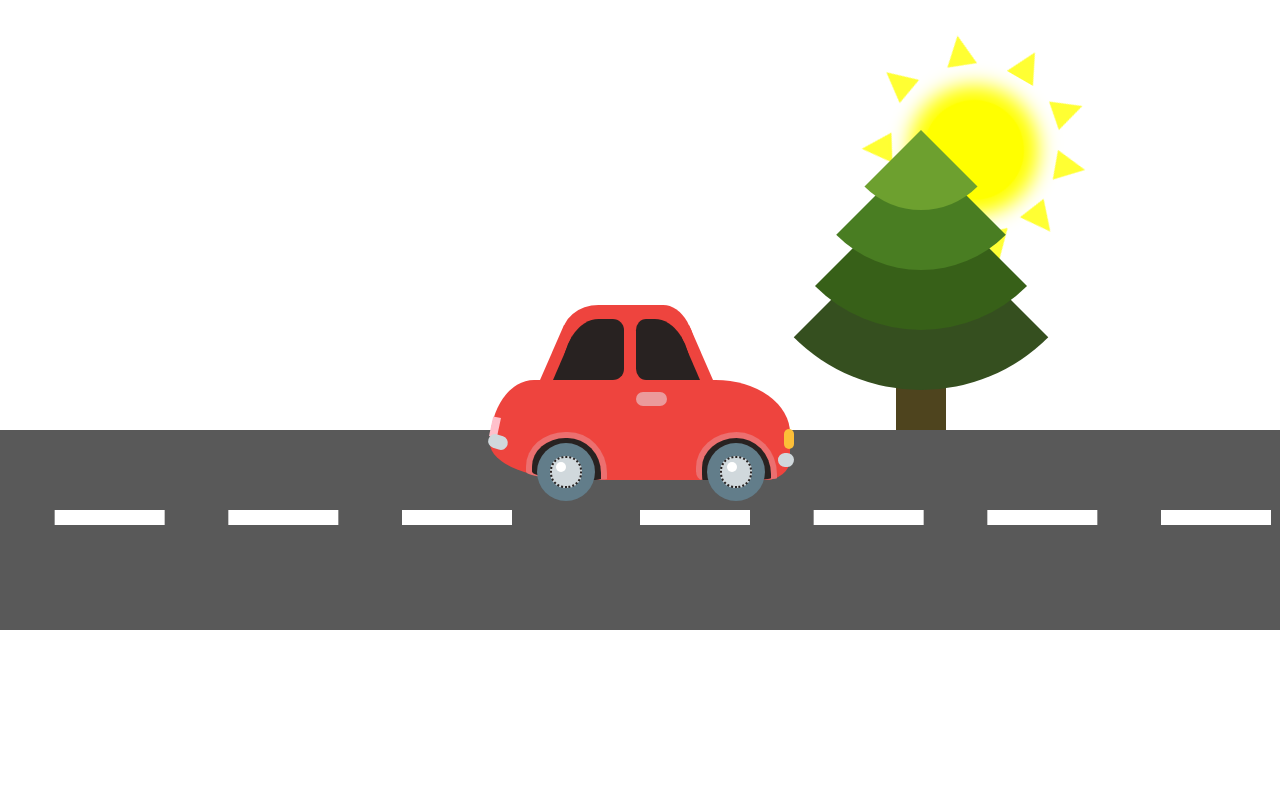
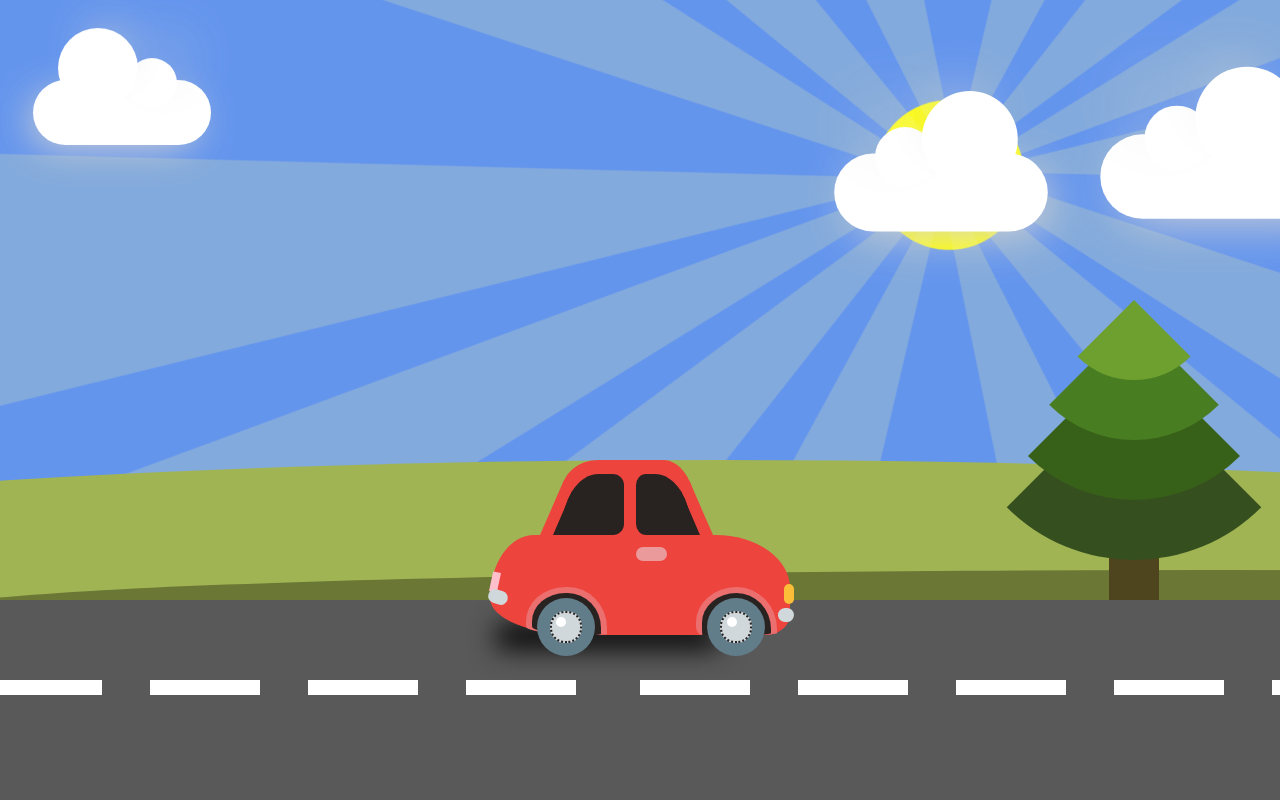
Before and after one commit to kitfoster/css-car, a plain HTML site: page index.html in a window 1280 px wide. Drawn offline with Linux system fonts and the light colour scheme.

Commit message:
improve animations and sun rays

```diff
--- a/index.html
+++ b/index.html
@@ -4,6 +4,50 @@
     <link rel="stylesheet" href="style.css">
   </head>
   <body>
+    <div class="background">
+      <div class="sky"></div>
+      <div class="sun">
+        <div class="rays one">
+          <div class="ray one"></div>
+          <div class="ray two"></div>
+          <div class="ray three"></div>
+          <div class="ray four"></div>
+          <div class="ray five"></div>
+          <div class="ray six"></div>
+          <div class="ray seven"></div>
+        </div>
+        <div class="rays two">
+          <div class="ray one"></div>
+          <div class="ray two"></div>
+          <div class="ray three"></div>
+          <div class="ray four"></div>
+          <div class="ray five"></div>
+          <div class="ray six"></div>
+          <div class="ray seven"></div>
+        </div>
+      </div>
+      <div class="cloud one"></div>
+      <div class="cloud two"></div>
+      <div class="cloud three"></div>
+      <div class="cloud four"></div>
+      <div class="road"></div>
+      <div class="road two"></div>
+      <div class="hill one"></div>
+      <div class="hill two"></div>
+      <div class="hill three"></div>
+      <div class="tree">
+        <div class="leaves four"></div>
+        <div class="leaves three"></div>
+        <div class="leaves two"></div>
+        <div class="leaves one"></div>
+      </div>
+      <div class="tree two">
+        <div class="leaves four"></div>
+        <div class="leaves three"></div>
+        <div class="leaves two"></div>
+        <div class="leaves one"></div>
+      </div>
+    </div>
     <div class="car">
       <div class="roof">
         <div class="window back"></div>
@@ -21,33 +65,5 @@
         <div class="frontlight"></div>
       </div>
     </div>
-    <div class="background">
-      <div class="sun">
-        <div class="ray one"></div>
-        <div class="ray two"></div>
-        <div class="ray three"></div>
-        <div class="ray four"></div>
-        <div class="ray five"></div>
-        <div class="ray six"></div>
-        <div class="ray seven"></div>
-        <div class="ray eight"></div>
-        <div class="ray nine"></div>
-        <div class="ray ten"></div>
-      </div>
-      <div class="road"></div>
-      <div class="road two"></div>
-      <div class="tree">
-        <div class="leaves four"></div>
-        <div class="leaves three"></div>
-        <div class="leaves two"></div>
-        <div class="leaves one"></div>
-      </div>
-      <div class="tree two">
-        <div class="leaves four"></div>
-        <div class="leaves three"></div>
-        <div class="leaves two"></div>
-        <div class="leaves one"></div>
-      </div>
-    </div>
   </body>
 </html>
--- a/style.css
+++ b/style.css
@@ -1,3 +1,8 @@
+body {
+  max-height: 100vh;
+  overflow: hidden;
+}
+
 /* animations */
 
 body:hover .road {
@@ -16,14 +21,28 @@ body:hover .road.two {
 
 body:hover .tree {
   animation-name: tree1;
-  animation-duration: 2s;
+  animation-duration: 15s;
   animation-iteration-count: infinite;
   animation-timing-function: linear;
 }
 
 body:hover .tree.two {
   animation-name: tree2;
-  animation-duration: 2s;
+  animation-duration: 15s;
+  animation-iteration-count: infinite;
+  animation-timing-function: linear;
+}
+
+body:hover .hill.one {
+  animation-name: hill1;
+  animation-duration: 45s;
+  animation-iteration-count: infinite;
+  animation-timing-function: linear;
+}
+
+body:hover .hill.two {
+  animation-name: hill2;
+  animation-duration: 45s;
   animation-iteration-count: infinite;
   animation-timing-function: linear;
 }
@@ -38,6 +57,34 @@ body:hover .wheel {
 body:hover .sun {
   animation-name: rotate;
   animation-duration: 60s;
+  animation-iteration-count: infinite;
+  animation-timing-function: linear;
+}
+
+body:hover .cloud.one {
+  animation-name: cloud1;
+  animation-duration: 60s;
+  animation-iteration-count: infinite;
+  animation-timing-function: linear;
+}
+
+body:hover .cloud.two {
+  animation: cloud2 60s;
+  animation-iteration-count: infinite;
+  animation-timing-function: linear;
+}
+
+body:hover .cloud.three {
+  animation-name: cloud3;
+  animation-duration: 60s;
+  animation-iteration-count: infinite;
+  animation-timing-function: linear;
+}
+
+body:hover .cloud.four {
+  animation-name: cloud4;
+  animation-duration: 60s;
+  animation-delay: 15s;
   animation-iteration-count: infinite;
   animation-timing-function: linear;
 }
@@ -71,12 +118,69 @@ body:hover .sun {
   to {margin-left: 0;}
 }
 
+@keyframes hill1
+{
+  0% { margin-left: 0;}
+  60% {margin-left: -210%; z-index: 3;}
+  61% {margin-left: -210%; z-index: -1;}
+  62% {margin-left: 100%; z-index: -1;}
+  63% {margin-left: 100%; z-index: 3;}
+  100% {margin-left: 0; z-index: 3;}
+}
+
+@keyframes hill2
+{
+  0% { left: 150%;}
+  97% { left: -200%; z-index: 3;}
+  98% { left: -200%; z-index: -1;}
+  99% { left: 150%; z-index: -1;}
+  100% { left: 150%; z-index: 3;}
+}
+
+@keyframes cloud1
+{
+  0% { right: 100px;}
+  80% { right: 120%; top: 20vh; }
+  81% { right: 120%; top: -10vh; }
+  82% { right: -20%; top: -10vh; }
+  83% { right: -20%; top: 20vh; }
+  100% { right: 100px; top: 20vh; }
+}
+
+@keyframes cloud2
+{
+  0% { left: 200px;}
+  20% { left: -200px; top: 10vh; }
+  21% { left: -200px; top: -10vh; }
+  22% { left: 120%; top: -10vh; }
+  23% { left: 120%; top: 10vh; }
+  100% { left: 200px; }
+}
+
+@keyframes cloud3
+{
+  0% { left: 100%;}
+  97% { left: -500px; top: 18vh; }
+  98% { left: -500px; top: -20vh; }
+  99% { left: 120%; top: -20vh; }
+  100% { left: 100%; top: 18vh; }
+}
+
+@keyframes cloud4
+{
+  0% { left: 100%;}
+  97% { left: -500px; top: 12vh; }
+  98% { left: -500px; top: -20vh; }
+  99% { left: 120%; top: -20vh; }
+  100% { left: 100%; top: 12vh; }
+}
+
 /* car */
 
 .car {
   position: absolute;
-  bottom: 40vh;
-  z-index: 1;
+  bottom: 165px;
+  z-index: 5;
   left: calc(50vw - 150px);
 }
 
@@ -85,6 +189,7 @@ body:hover .sun {
   border-radius: 16% 27% 9% 33% / 69% 58% 22% 40%;
   width: 300px;
   height: 100px;
+  box-shadow: -32px 51px 27px -38px black;
 }
 
 .body::before {
@@ -190,6 +295,7 @@ body:hover .sun {
   margin-top: 63px;
   z-index: 1;
   margin-left: 47px;
+  /* box-shadow: -7px 12px 31px -10px black; */
 }
 
 .wheel::before {
@@ -282,84 +388,154 @@ body:hover .sun {
   left: 0;
 }
 
+.sky {
+  height: 100%;
+  z-index: 1;
+  background-color: cornflowerblue;
+  width: 100%;
+}
+
 .sun {
   position: absolute;
-  width: 100px;
-  height: 100px;
   top: 100px;
   right: 20vw;
-  border-radius: 50px;
+  width: 150px;
+  height: 150px;
+  border-radius: 75px;
+  z-index: 2;
   background-color: yellow;
-  box-shadow: 0px 0px 20px 15px yellow;
+  display: flex;
+  align-items: center;
+  justify-content: center;
+}
+
+.rays {
+  position: absolute;
+}
+
+.rays.two {
+  transform: rotate(180deg);
 }
 
 .ray {
+  border-bottom: 100vw solid rgba(255,255,153,0.2);
+  border-left: 10vw solid transparent;
+  border-right: 10vw solid transparent;
   position: absolute;
-  width: 0;
-	height: 0;
-	border-left: 15px solid transparent;
-	border-right: 15px solid transparent;
-  border-bottom: 30px solid yellow;
-  opacity: 0.8;
+  z-index: 0;
+  transform-origin: top center;
 }
 
 .ray.one {
-  margin-left: 39px;
-  margin-top: -65px;
+  transform: rotate(15deg);
+  right: -12vw;
+  top: 0;
+  border-left: 15vw solid transparent;
+  border-right: 12vw solid transparent;
 }
 
 .ray.two {
-  margin-left: 97px;
-  margin-top: -46px;
-  transform: rotate(41deg);
+  transform: rotate(34deg);
+  right: -10vw;
+  top: -1vh;
 }
 
 .ray.three {
-  margin-left: 127px;
-  margin-top: 2px;
-  transform: rotate(70deg);
+  transform: rotate(53deg);
+  right: -11vw;
+  top: 0vh;
+  border-left: 15vw solid transparent;
+  border-right: 12vw solid transparent;
 }
 
 .ray.four {
-  margin-left: 128px;
-  margin-top: 62px;
-  transform: rotate(112deg);
+  transform: rotate(85deg);
+  right: -14vw;
+  top: 0vh;
+  border-left: 13vw solid transparent;
+  border-right: 12vw solid transparent
 }
 
 .ray.five {
-  margin-left: 102px;
-  margin-top: 107px;
-  transform: rotate(138deg);
+  transform: rotate(105deg);
+  right: -15vw;
+  top: 2vh;
 }
 
 .ray.six {
-  margin-left: 50px;
-  margin-top: 129px;
-  transform: rotate(170deg);
+  transform: rotate(130deg);
+  right: -16vw;
+  top: -1vh;
+  border-left: 15vw solid transparent;
+  border-right: 12vw solid transparent;
 }
 
 .ray.seven {
-  margin-left: -6px;
-  margin-top: 122px;
-  transform: rotate(208deg);
+  transform: rotate(170deg);
+  right: -15vw;
+  top: -1vh;
+  border-left: 15vw solid transparent;
+  border-right: 12vw solid transparent;
 }
 
-.ray.eight {
-  margin-left: -50px;
-  margin-top: 82px;
-  transform: rotate(238deg);
+.cloud {
+  width: 178px;
+  height: 65px;
+  border-radius: 41px;
+  background-color: white;
+  box-shadow: 8px 8px 38px -6px lightgrey;
+  position: absolute;
+  z-index: 4;
 }
 
-.ray.nine {
-  margin-left: -65px;
-  margin-top: 14px;
-  transform: rotate(280deg);
+.cloud.one {
+  top: 20vh;
+  right: 100px;
+  transform: scale(1.2);
 }
 
-.ray.ten {
-  margin-left: -27px;
-  margin-top: -44px;
-  transform: rotate(321deg);
+.cloud.two {
+  top: 10vh;
+  left: 200px;
+  transform: scale(-1, 1);
+}
+
+.cloud.three {
+  top: 18vh;
+  left: 100%;
+  transform: scale(1.3);
+}
+
+.cloud.four {
+  top: 12vh;
+  left: calc(100% + 500px);
+  transform: scale(0.9);
+}
+
+.cloud:before {
+  content: "";
+  display: block;
+  position: absolute;
+  background-color: white;
+  height: 50px;
+  width: 50px;
+  border-radius: 25px;
+  bottom: 37px;
+  left: 34px;
+  box-shadow: -12px -25px 54px -11px lightgrey;
+}
+
+.cloud:after {
+  content: "";
+  display: block;
+  position: absolute;
+  background-color: white;
+  height: 80px;
+  width: 80px;
+  border-radius: 40px;
+  bottom: 37px;
+  left: 73px;
+  box-shadow: -10px -21px 43px -22px lightgrey;
 }
 
 .road {
@@ -367,8 +543,8 @@ body:hover .sun {
   width: 100%;
   height: 200px;
   background-color: #595959;
-  z-index: -1;
-  bottom: calc(40vh - 150px);
+  z-index: 4;
+  bottom: 0;
 }
 
 .road.two {
@@ -381,7 +557,7 @@ body:hover .sun {
   position: absolute;
   border-bottom: 55px dashed white;
   height: 80px;
-  width: 90%;
+  width: 95%;
 }
 
 .road:after {
@@ -393,14 +569,42 @@ body:hover .sun {
   margin-top: 95px;
 }
 
+.hill {
+  position: absolute;
+  height: 30vh;
+  width: 200%;
+  background-color: #A0B454;
+  bottom: 100px;
+  border-radius: 50% / 15vh;
+  left: -5%;
+  z-index: 3;
+}
+
+.hill.two {
+  transform: rotate(-2deg);
+  background-color: #7f9137;
+  left: 100%;
+  height: 50vh;
+  bottom: -100px;
+  border-radius: 50% / 25vh;
+}
+
+.hill.three {
+  background-color: #6a7735;
+  height: 10vh;
+  border-radius: 50% / 5vh;
+  transform: none;
+  bottom: 150px;
+}
+
 .tree {
   height: 250px;
   width: 50px;
   position: absolute;
-  bottom: calc(40vh + 50px);
+  bottom: 200px;
   left: 20vw;
   background-color: #4E441E;
-
+  z-index: 3;
   display: flex;
   justify-content: center;
 }
```
